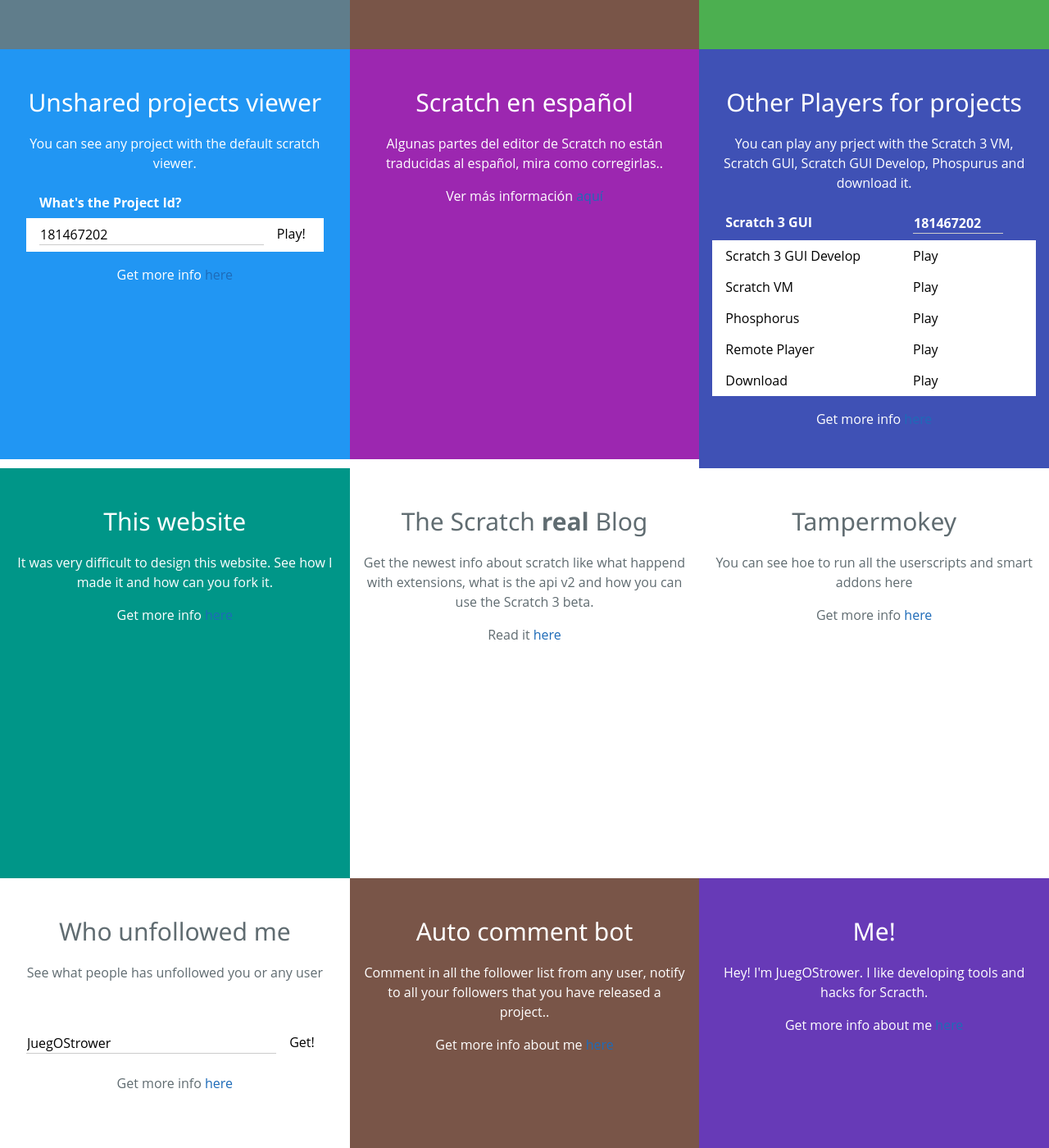
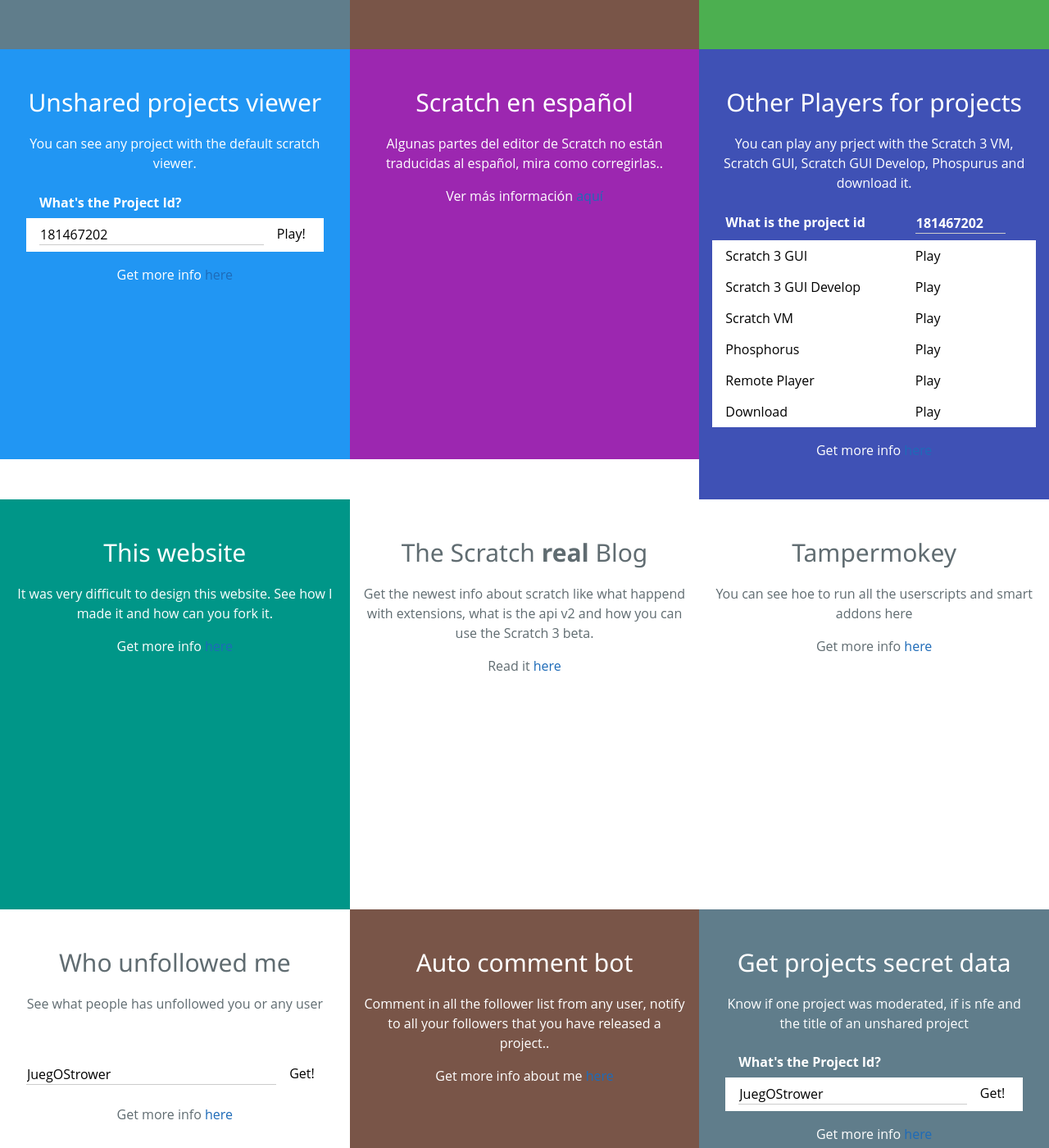
Before and after one commit to JuegOStrower/juegostrower.github.io, a Jekyll site: the page index.html, which Jekyll copies as it is, in a window 1280 px wide and 1400 px high, scrolled down 1885 px. Shown: the whole window at 82% size. Built offline with Jekyll 4.4.1, drawn with Linux system fonts in a browser that asks for light colours; nearby versions of some CDN libraries; comment, search, counter and statistics services are not loaded.

Commit message:
Added a new tool and fixed some bugs

```diff
--- a/index.html
+++ b/index.html
@@ -266,12 +269,16 @@
             <table class="w3-table">
               <tbody>
                 <tr class="w3-text-white">
-                  <th>Scratch 3 GUI</th>
+                  <th>What is the project id</th>
                   <th><input value="181467202" type="text" class="w3-input w3-indigo" style="display: inline-block; padding: 1px; color: black; width: 110px;" id="openproj"></th>
                 </tr>
                 <tr class="w3-white">
+                  <td>Scratch 3 GUI</td>
+                  <td onclick="play('gui')">Play</td>
+                </tr>
+                <tr class="w3-white">
                   <td>Scratch 3 GUI Develop</td>
-                  <td onclick="play('gui')">Play</td>
+                  <td onclick="play('guidev')">Play</td>
                 </tr>
                 <tr class="w3-white">
                   <td>Scratch VM</td>
@@ -347,13 +354,36 @@
           <p>Get more info about me <a href="commenter">here</a></p>
         </div>
       </div>
-      <div class="w3-third w3-deep-purple w3-center" style="min-height:500px">
+	   <div class="w3-third w3-blue-gray w3-container" style="min-height:500px">
+        <div class="w3-padding-32 w3-center">
+          <h2>Get projects secret data</h2>
+          <p class="w3-container">Know if one project was moderated, if is nfe and the title of an unshared project</p>
+          <div class="w3-container w3-responsive">
+            <table class="w3-table">
+              <tbody>
+                <tr class="w3-text-white">
+                  <th><label for="secretid">What's the Project Id?</label></th>
+                </tr>
+                <tr class="w3-white">
+                  <td><input id="secretid" style="padding:1px" class="w3-input" type="text" value="JuegOStrower"></td>
+                  <td onclick="window.location = '/secretdata/#' + document.getElementById('secretid').value">Get!</td>
+                </tr>
+              </tbody>
+            </table>
+          </div>
+          <p>Get more info <a href="secretdata">here</a></p>
+        </div>
+      </div>
+    </div>
+	<div class="w3-row">
+	   <div class="w3-third w3-deep-purple w3-center" style="min-height:500px">
         <div class="w3-padding-32">
           <h2>Me!</h2>
           <p class="w3-container">Hey! I'm JuegOStrower. I like developing tools and hacks for Scracth.</p>
           <p>Get more info about me <a href="me">here</a></p>
         </div>
-      </div>    </div>
+      </div>
+	</div>
     <footer style="min-height: calc(100vh - 1740px - 331px);" class="w3-center w3-container w3-black w3-padding-16">
       <span class="site-footer-owner">This site is maintained by <a href="https://scratch.mit.edu/users/JuegOStrower">JuegOStrower</a> in Scratch. See more <a href="me">About me</a></span>
     </footer>
```
Also changed, not shown: other parts of index.html (+4 -1 lines).
